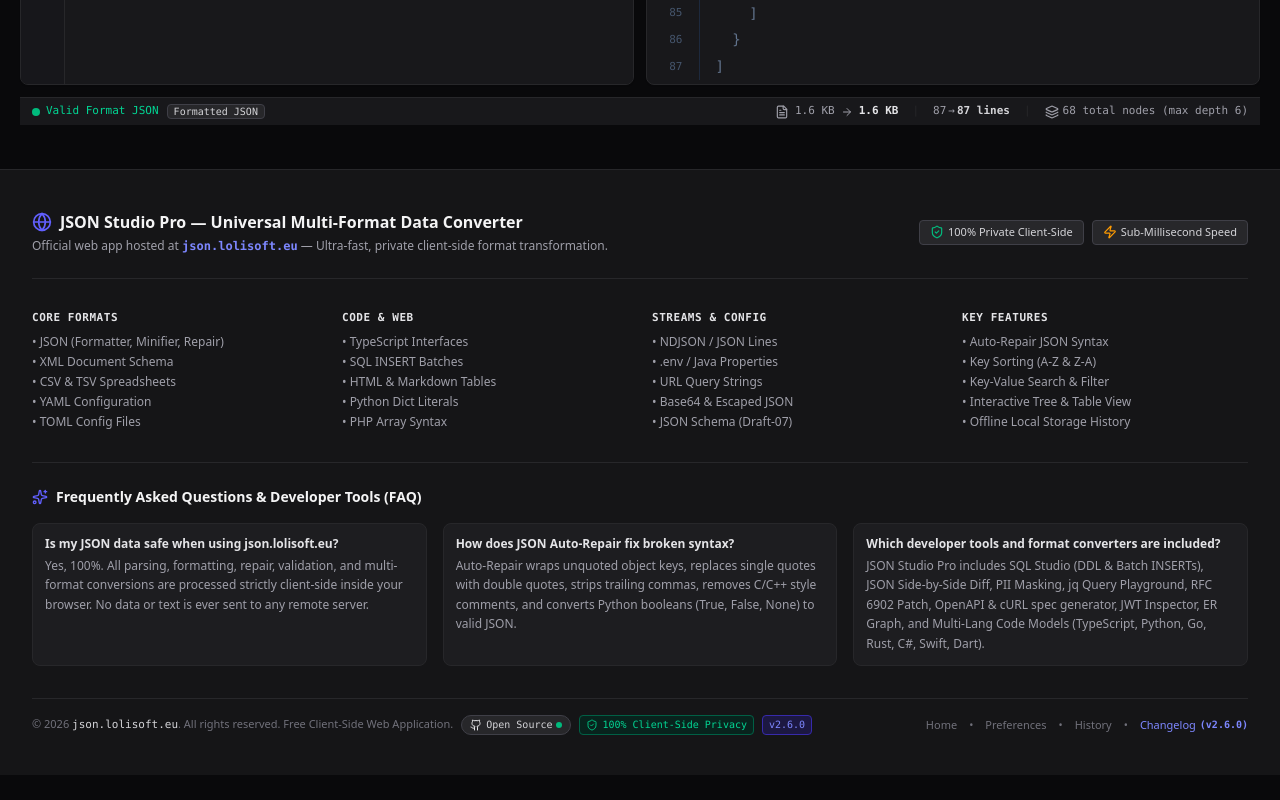
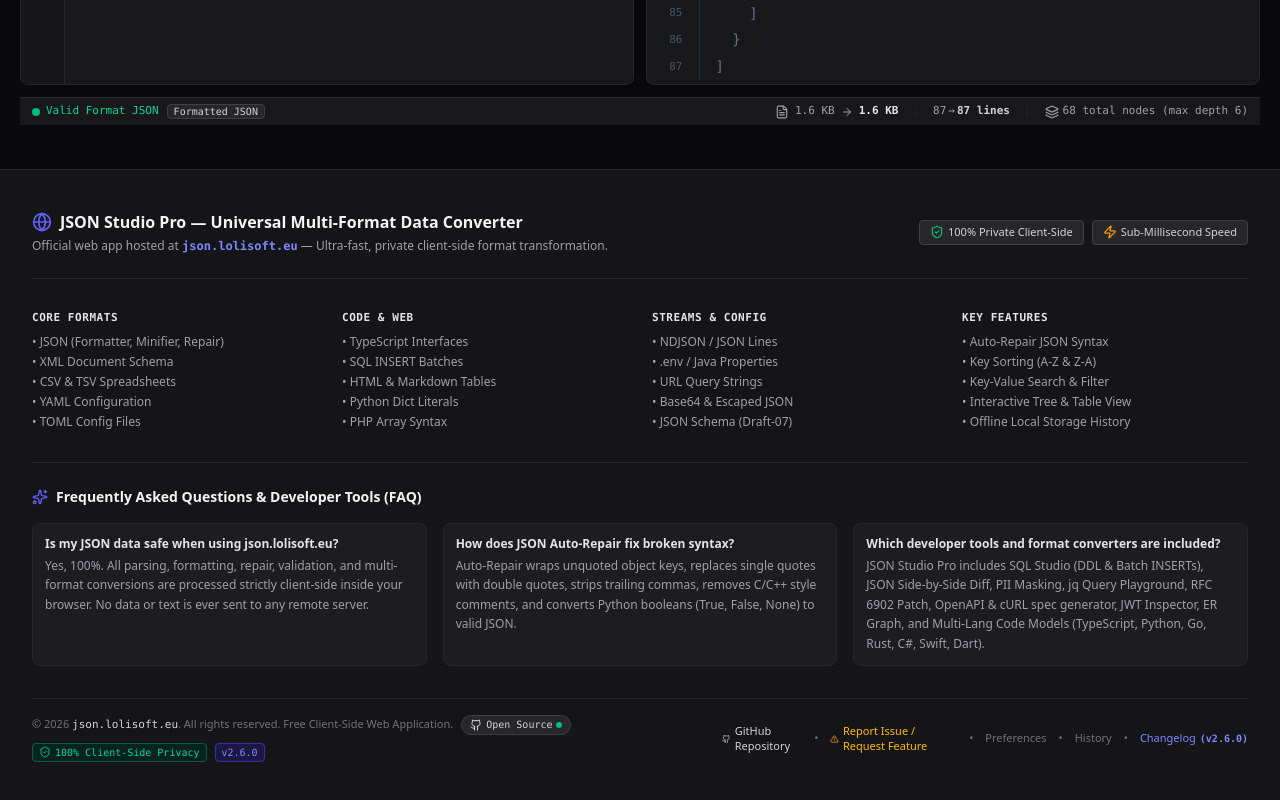
Before and after one commit to jomardyan/JSON-STUDIO, a React (Vite) app: page / in a window 1280 px wide. Shown: the part 2495-3295 px from the top of the page. Before the commit the page ends 3270 px from the top, so only its background shows below. Built offline with nearby package versions, Linux system fonts and the light colour scheme.

Commit message:
config: configure repository URL to github.com/jomardyan/JSON-STUDIO and add issue request form links

```diff
--- a/src/App.tsx
+++ b/src/App.tsx
@@ -2354,7 +2354,7 @@
 
               {/* Open Source Project Badge */}
               <a
-                href="https://github.com"
+                href="https://github.com/jomardyan/JSON-STUDIO"
                 target="_blank"
                 rel="noopener noreferrer"
                 className="inline-flex items-center gap-1 px-2 py-0.5 rounded-full font-mono text-[10px] font-medium bg-zinc-100 dark:bg-zinc-800 text-zinc-700 dark:text-zinc-300 border border-zinc-200 dark:border-zinc-700 hover:bg-zinc-200/80 dark:hover:bg-zinc-700 transition-colors cursor-pointer"
@@ -2378,7 +2378,15 @@
             </div>
 
             <div className="flex items-center gap-3">
-              <a href="https://json.lolisoft.eu" className="hover:underline">{t.home}</a>
+              <a href="https://github.com/jomardyan/JSON-STUDIO" target="_blank" rel="noopener noreferrer" className="hover:underline flex items-center gap-1 font-medium text-zinc-700 dark:text-zinc-300">
+                <Github className="w-3 h-3" />
+                <span>GitHub Repository</span>
+              </a>
+              <span>•</span>
+              <a href="https://github.com/jomardyan/JSON-STUDIO/issues/new" target="_blank" rel="noopener noreferrer" className="hover:underline font-medium text-amber-600 dark:text-amber-400 flex items-center gap-1">
+                <AlertTriangle className="w-3 h-3 text-amber-500" />
+                <span>Report Issue / Request Feature</span>
+              </a>
               <span>•</span>
               <button onClick={() => setIsSettingsOpen(true)} className="hover:underline cursor-pointer">{t.settings}</button>
               <span>•</span>
--- a/src/components/Header.tsx
+++ b/src/components/Header.tsx
@@ -647,7 +647,7 @@
 
           {/* GitHub Open Source Link */}
           <a
-            href="https://github.com"
+            href="https://github.com/jomardyan/JSON-STUDIO"
             target="_blank"
             rel="noopener noreferrer"
             className="inline-flex items-center gap-1.5 px-2.5 py-1.5 text-xs font-semibold rounded-lg bg-zinc-900 dark:bg-zinc-100 text-zinc-100 dark:text-zinc-900 hover:bg-zinc-800 dark:hover:bg-zinc-200 transition-colors cursor-pointer shadow-2xs"
```
Also changed, not shown: package.json (+11 -2 lines).
